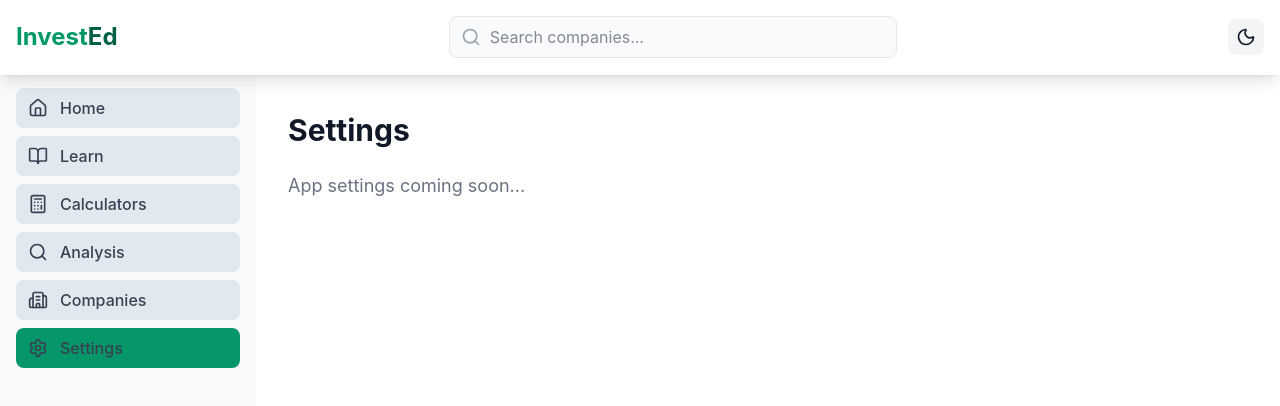
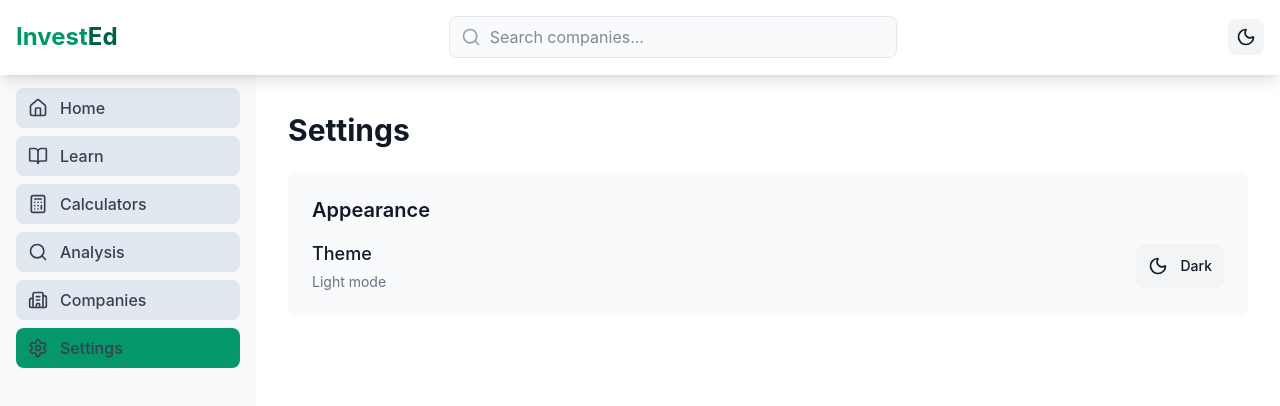
Before and after one commit to samuel-kar/invest-ed, a React (Vite) app in the folder frontend/: page /settings in a window 1280 px wide. Shown: the top 406 px of the page. Built offline with nearby package versions, Linux system fonts and the light colour scheme.

Commit message:
add first setting

```diff
--- /dev/null
+++ b/frontend/src/components/SettingsPage.tsx
@@ -0,0 +1,114 @@
+import React, { useState, useEffect } from 'react'
+import { Sun, Moon } from 'lucide-react'
+
+export default function SettingsPage() {
+  const [isDarkMode, setIsDarkMode] = useState(true) // Default to dark mode
+
+  const toggleTheme = () => {
+    const newTheme = !isDarkMode
+    setIsDarkMode(newTheme)
+
+    // Apply theme to document
+    document.documentElement.setAttribute(
+      'data-theme',
+      newTheme ? 'dark' : 'light',
+    )
+
+    // Store theme preference in localStorage
+    localStorage.setItem('theme', newTheme ? 'dark' : 'light')
+  }
+
+  // Initialize theme on component mount
+  useEffect(() => {
+    const savedTheme = localStorage.getItem('theme')
+    const prefersDark = window.matchMedia(
+      '(prefers-color-scheme: dark)',
+    ).matches
+
+    const shouldUseDark = savedTheme ? savedTheme === 'dark' : prefersDark
+    setIsDarkMode(shouldUseDark)
+    document.documentElement.setAttribute(
+      'data-theme',
+      shouldUseDark ? 'dark' : 'light',
+    )
+  }, [])
+
+  return (
+    <div
+      className="min-h-screen"
+      style={{ backgroundColor: 'var(--bg-primary)' }}
+    >
+      <div className="max-w-7xl mx-auto px-4 sm:px-6 lg:px-8 py-8">
+        <h1
+          className="text-3xl font-bold mb-6"
+          style={{ color: 'var(--text-primary)' }}
+        >
+          Settings
+        </h1>
+
+        <div className="space-y-6">
+          {/* Appearance Settings */}
+          <div
+            className="p-6 rounded-lg"
+            style={{ backgroundColor: 'var(--bg-secondary)' }}
+          >
+            <h2
+              className="text-xl font-semibold mb-4"
+              style={{ color: 'var(--text-primary)' }}
+            >
+              Appearance
+            </h2>
+
+            <div className="flex items-center justify-between">
+              <div>
+                <h3
+                  className="text-lg font-medium mb-1"
+                  style={{ color: 'var(--text-primary)' }}
+                >
+                  Theme
+                </h3>
+                <p
+                  className="text-sm"
+                  style={{ color: 'var(--text-secondary)' }}
+                >
+                  {isDarkMode ? 'Dark mode' : 'Light mode'}
+                </p>
+              </div>
+
+              <button
+                onClick={toggleTheme}
+                className="flex items-center gap-3 p-3 rounded-lg transition-colors hover:opacity-80"
+                style={{ backgroundColor: 'var(--bg-tertiary)' }}
+                aria-label={
+                  isDarkMode ? 'Switch to light mode' : 'Switch to dark mode'
+                }
+              >
+                {isDarkMode ? (
+                  <>
+                    <Sun size={20} />
+                    <span
+                      className="text-sm font-medium"
+                      style={{ color: 'var(--text-primary)' }}
+                    >
+                      Light
+                    </span>
+                  </>
+                ) : (
+                  <>
+                    <Moon size={20} />
+                    <span
+                      className="text-sm font-medium"
+                      style={{ color: 'var(--text-primary)' }}
+                    >
+                      Dark
+                    </span>
+                  </>
+                )}
+              </button>
+            </div>
+          </div>
+        </div>
+      </div>
+    </div>
+  )
+}
--- a/frontend/src/routes/settings.tsx
+++ b/frontend/src/routes/settings.tsx
@@ -1,26 +1,6 @@
 import { createFileRoute } from '@tanstack/react-router'
+import SettingsPage from '../components/SettingsPage'
 
 export const Route = createFileRoute('/settings')({
   component: SettingsPage,
 })
-
-function SettingsPage() {
-  return (
-    <div
-      className="min-h-screen"
-      style={{ backgroundColor: 'var(--bg-primary)' }}
-    >
-      <div className="max-w-7xl mx-auto px-4 sm:px-6 lg:px-8 py-8">
-        <h1
-          className="text-3xl font-bold mb-6"
-          style={{ color: 'var(--text-primary)' }}
-        >
-          Settings
-        </h1>
-        <p className="text-lg" style={{ color: 'var(--text-secondary)' }}>
-          App settings coming soon...
-        </p>
-      </div>
-    </div>
-  )
-}
```
